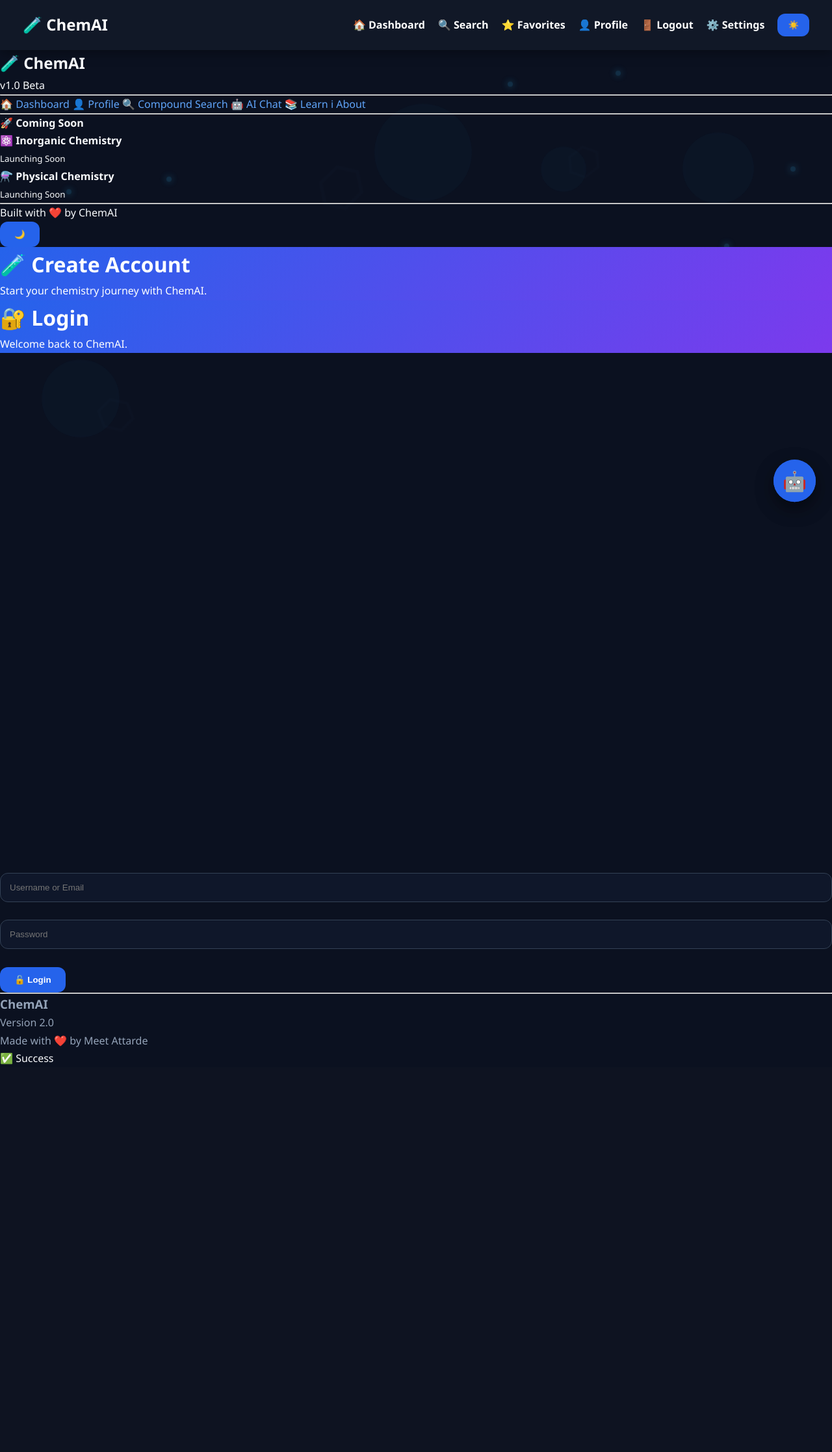
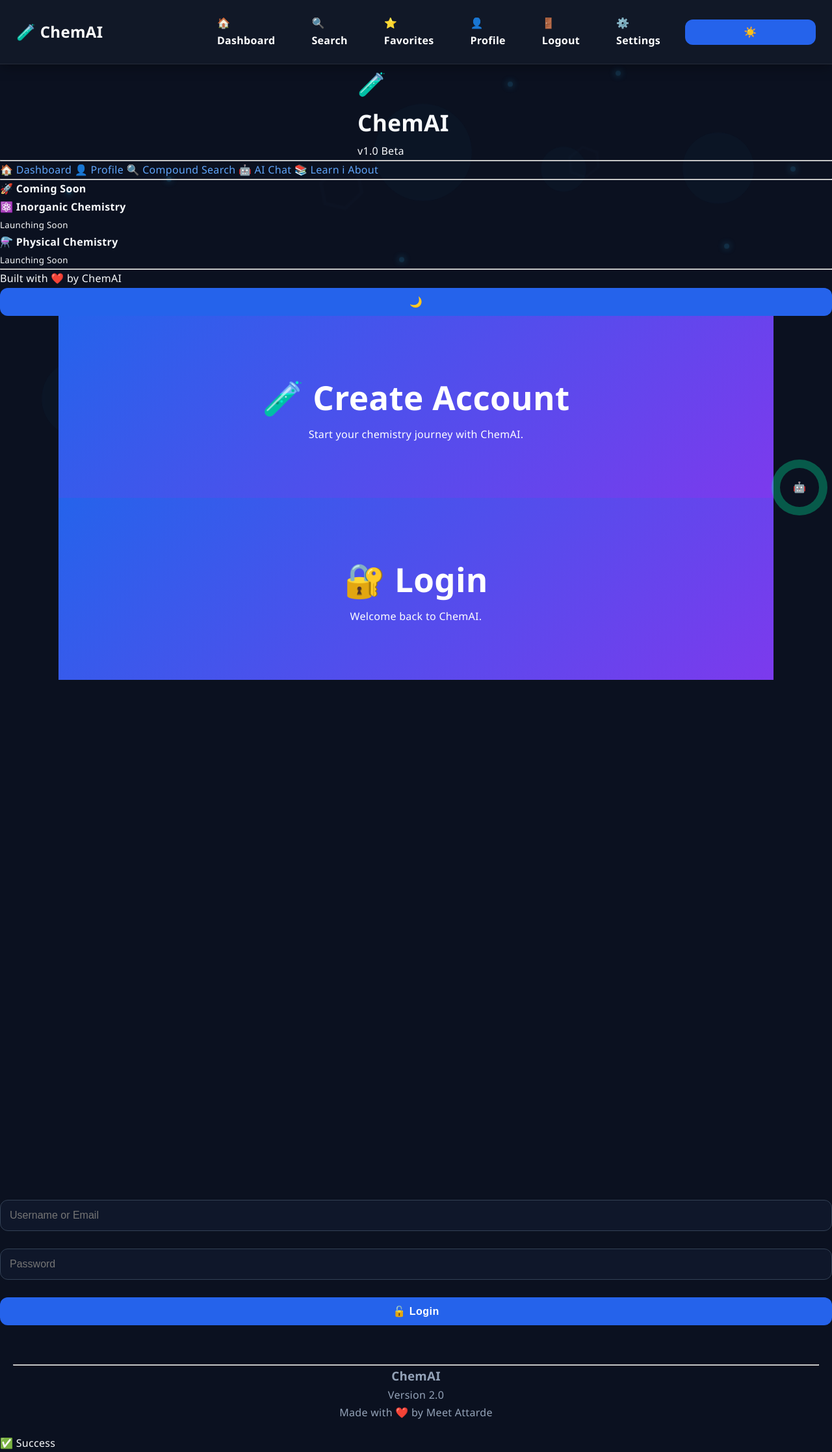
Before and after one commit to meetattarde/ChemAI, a Flask app: page /login in a window 1280 px wide. Shown: the whole page at 65% size. Before the commit the page ends 1638 px from the top, so only its background shows below. Run offline with Flask 3, Linux system fonts and the light colour scheme.

Commit message:
ChemAI v1.1 Mobile Release

```diff
--- a/web/static/css/style.css
+++ b/web/static/css/style.css
@@ -159,37 +159,22 @@ padding:10px 16px;
 =========================== */
 
 .floating-ai{
+    position:fixed;
+    right:20px;
+    bottom:20px;
+    width:60px;
+    height:60px;
+    border-radius:50%;
+    z-index:9999;
+    display:flex;
+    justify-content:center;
+    align-items:center;
+    cursor:pointer;
+    box-shadow:0 0 20px rgba(0,255,170,.35);
+}
 
-position:fixed;
-
-right:25px;
-
-bottom:25px;
-
-width:65px;
-
-height:65px;
-
-border-radius:50%;
-
-display:flex;
-
-justify-content:center;
-
-align-items:center;
-
-font-size:30px;
-
-background:#2563eb;
-
-color:white;
-
-text-decoration:none;
-
-box-shadow:0 10px 30px rgba(0,0,0,.3);
-
-z-index:9999;
-
+.floating-ai:hover{
+    transform:scale(1.08);
 }
 
 .ai-window{
@@ -959,3 +944,438 @@ font-size:2rem;
 }
 
 }
+/* ===========================
+   MOBILE RESPONSIVE
+=========================== */
+
+*{
+    box-sizing:border-box;
+}
+
+img{
+    max-width:100%;
+    height:auto;
+}
+
+.container,
+.card,
+.hero,
+.login-card,
+.register-card{
+    width:100%;
+    max-width:1100px;
+    margin:auto;
+}
+
+input,
+textarea,
+select,
+button{
+    width:100%;
+    font-size:16px;
+}
+
+@media (max-width:768px){
+
+    body{
+        padding:10px;
+    }
+
+    .navbar{
+        flex-direction:column;
+        align-items:center;
+        gap:10px;
+    }
+
+    .navbar a{
+        display:block;
+        width:100%;
+        text-align:center;
+        padding:12px;
+    }
+
+    .card{
+        margin:10px 0;
+        padding:18px;
+    }
+
+    h1{
+        font-size:28px;
+    }
+
+    h2{
+        font-size:22px;
+    }
+
+    h3{
+        font-size:18px;
+    }
+
+    button{
+        padding:14px;
+    }
+
+    table{
+        display:block;
+        overflow-x:auto;
+        white-space:nowrap;
+    }
+}
+@media (max-width:768px){
+
+.navbar{
+display:flex;
+flex-direction:column;
+gap:10px;
+padding:10px;
+}
+
+.navbar a{
+width:100%;
+text-align:center;
+}
+
+}@media (max-width:768px){
+
+.hero{
+padding:20px;
+text-align:center;
+}
+
+.card{
+width:100%;
+margin:10px 0;
+padding:18px;
+}
+
+}@media (max-width:768px){
+
+.login-card,
+.register-card{
+
+width:95%;
+padding:20px;
+
+}
+
+input,
+button{
+
+width:100%;
+
+font-size:16px;
+
+}
+
+}
+.navbar{
+    position:sticky;
+    top:0;
+    z-index:1000;
+    backdrop-filter:blur(12px);
+}
+button{
+    transition:.25s;
+    cursor:pointer;
+}
+
+button:hover{
+    transform:translateY(-2px);
+}
+
+button:active{
+    transform:scale(.97);
+}
+.dashboard-grid{
+    display:grid;
+    grid-template-columns:repeat(auto-fit,minmax(280px,1fr));
+    gap:20px;
+    margin-top:20px;
+}
+.search-box{
+    width:100%;
+    max-width:700px;
+    margin:20px auto;
+}
+
+.search-box input{
+    width:100%;
+    padding:16px;
+    border-radius:15px;
+    font-size:17px;
+}
+
+.search-box button{
+    margin-top:12px;
+    width:100%;
+    border-radius:15px;
+    padding:15px;
+}
+footer{
+    width:100%;
+    text-align:center;
+    padding:20px;
+    margin-top:40px;
+}
+
+@media(max-width:768px){
+
+footer{
+
+font-size:14px;
+
+padding:15px;
+
+}
+
+}
+.card,
+.login-card,
+.register-card{
+    background:rgba(22,28,45,.85);
+    backdrop-filter:blur(18px);
+    border:1px solid rgba(255,255,255,.08);
+    border-radius:20px;
+    box-shadow:0 10px 35px rgba(0,0,0,.25);
+}
+*{
+    transition:all .25s ease;
+}
+
+.card:hover{
+    transform:translateY(-5px);
+}
+
+a:hover{
+    opacity:.85;
+}
+.hero{
+    padding:50px 20px;
+}
+
+.card{
+    margin:20px 0;
+    padding:25px;
+}
+
+section{
+    margin:35px 0;
+}
+body{
+    line-height:1.7;
+    letter-spacing:.3px;
+}
+
+h1{
+    font-size:clamp(2rem,5vw,3.2rem);
+}
+
+h2{
+    font-size:clamp(1.5rem,4vw,2.2rem);
+}
+
+p{
+    font-size:1rem;
+}
+input:focus,
+textarea:focus{
+    outline:none;
+    border-color:#00ffb3;
+    box-shadow:0 0 15px rgba(0,255,179,.25);
+}
+::-webkit-scrollbar{
+    width:10px;
+}
+
+::-webkit-scrollbar-thumb{
+    background:#00ffb3;
+    border-radius:20px;
+}
+
+::-webkit-scrollbar-track{
+    background:#111827;
+}
+@keyframes fadeUp{
+
+from{
+opacity:0;
+transform:translateY(20px);
+}
+
+to{
+opacity:1;
+transform:translateY(0);
+}
+
+}
+
+.hero,
+.card,
+.login-card,
+.register-card{
+
+animation:fadeUp .6s ease;
+
+}
+@keyframes pulse{
+
+0%{
+box-shadow:0 0 0 0 rgba(0,255,170,.6);
+}
+
+70%{
+box-shadow:0 0 0 18px rgba(0,255,170,0);
+}
+
+100%{
+box-shadow:0 0 0 0 rgba(0,255,170,0);
+}
+
+}
+
+.floating-ai{
+
+animation:pulse 2s infinite;
+
+}
+.dashboard-card{
+
+transition:.3s;
+
+}
+
+.dashboard-card:hover{
+
+transform:translateY(-8px);
+
+box-shadow:0 20px 45px rgba(0,255,170,.15);
+
+}
+.navbar{
+
+padding:12px 25px;
+border-bottom:1px solid rgba(255,255,255,.08);
+
+}
+
+.navbar a{
+
+padding:10px 18px;
+border-radius:10px;
+
+}
+
+.navbar a:hover{
+
+background:rgba(255,255,255,.08);
+
+}
+.hero{
+
+min-height:35vh;
+
+display:flex;
+
+justify-content:center;
+
+align-items:center;
+
+flex-direction:column;
+
+}
+button{
+
+font-weight:700;
+letter-spacing:.5px;
+
+}
+
+button:hover{
+
+box-shadow:0 0 20px rgba(0,255,170,.3);
+
+}
+@media (max-width:768px){
+
+.card,
+.dashboard-card,
+.login-card,
+.register-card{
+
+width:100%;
+padding:18px;
+border-radius:18px;
+margin-bottom:18px;
+
+}
+
+}
+
+img{
+max-width:100%;
+height:auto;
+display:block;
+}
+
+.hero img,
+.logo{
+
+max-width:180px;
+margin:auto;
+
+}
+
+@media(max-width:768px){
+
+.hero img,
+.logo{
+
+max-width:120px;
+
+}
+
+}
+@media(max-width:768px){
+
+button{
+
+min-height:52px;
+font-size:17px;
+border-radius:14px;
+
+}
+
+input{
+
+min-height:50px;
+
+}
+
+}
+.result-card{
+
+display:flex;
+flex-direction:column;
+gap:15px;
+
+}
+
+.result-card img{
+
+margin:auto;
+
+}
+.card,
+.result-card,
+.ai-response{
+
+word-break:break-word;
+overflow-wrap:anywhere;
+
+}
+.container{
+
+width:min(95%,1200px);
+margin:auto;
+
+}
--- a/web/templates/base.html
+++ b/web/templates/base.html
@@ -12,6 +12,9 @@ href="{{ url_for('static', filename='css/style.css') }}">
 id="theme-css"
 rel="stylesheet"
 href="{{ url_for('static', filename='css/dark.css') }}">
+
+<meta charset="UTF-8">
+<meta name="viewport" content="width=device-width, initial-scale=1.0">
 
 </head>
 
--- a/web/templates/login.html
+++ b/web/templates/login.html
@@ -23,7 +23,7 @@
 <div class="login-container">
     </div class="login-card">
 
-    <form method="POST">
+    <form method="POST" action="/login">
 
         <input
             type="email"
@@ -49,7 +49,7 @@
 
     </form>
 
-     </div>
+    </div>
 </div>
 
 {% if message %}
```
